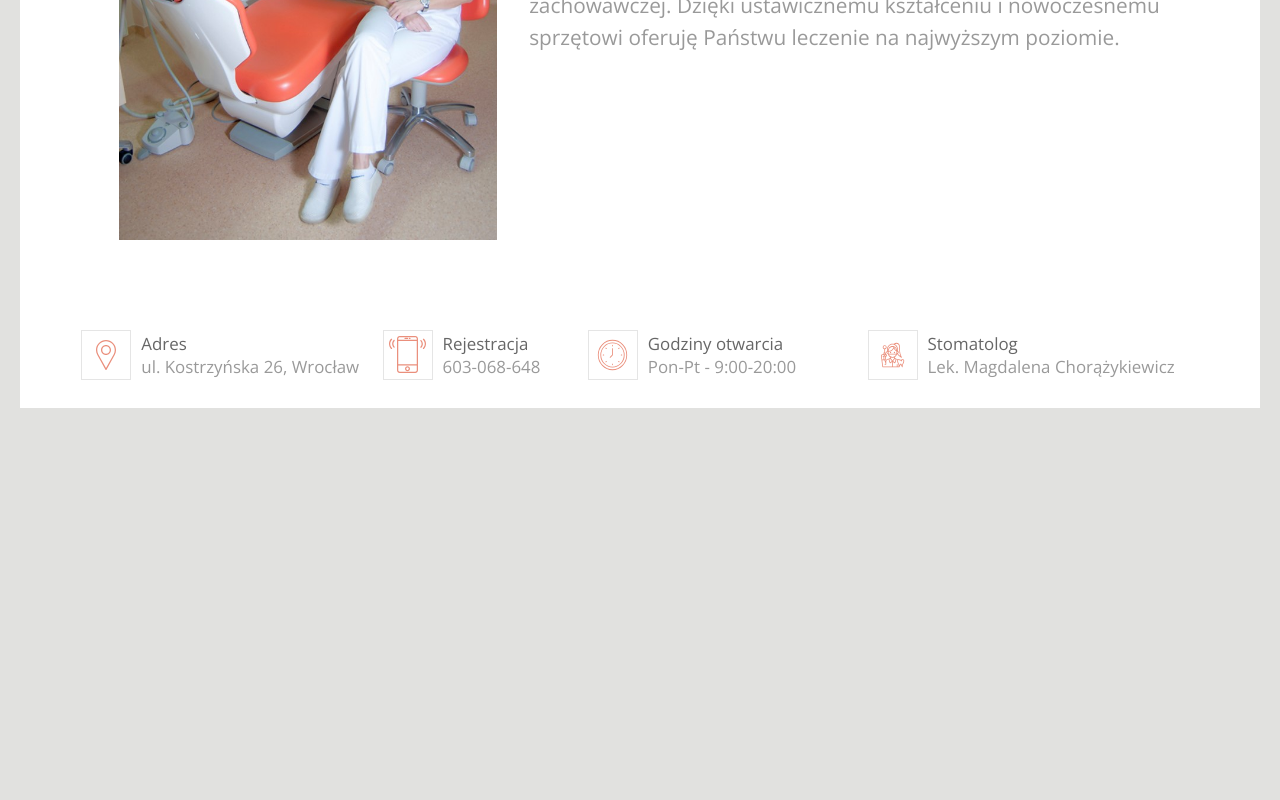
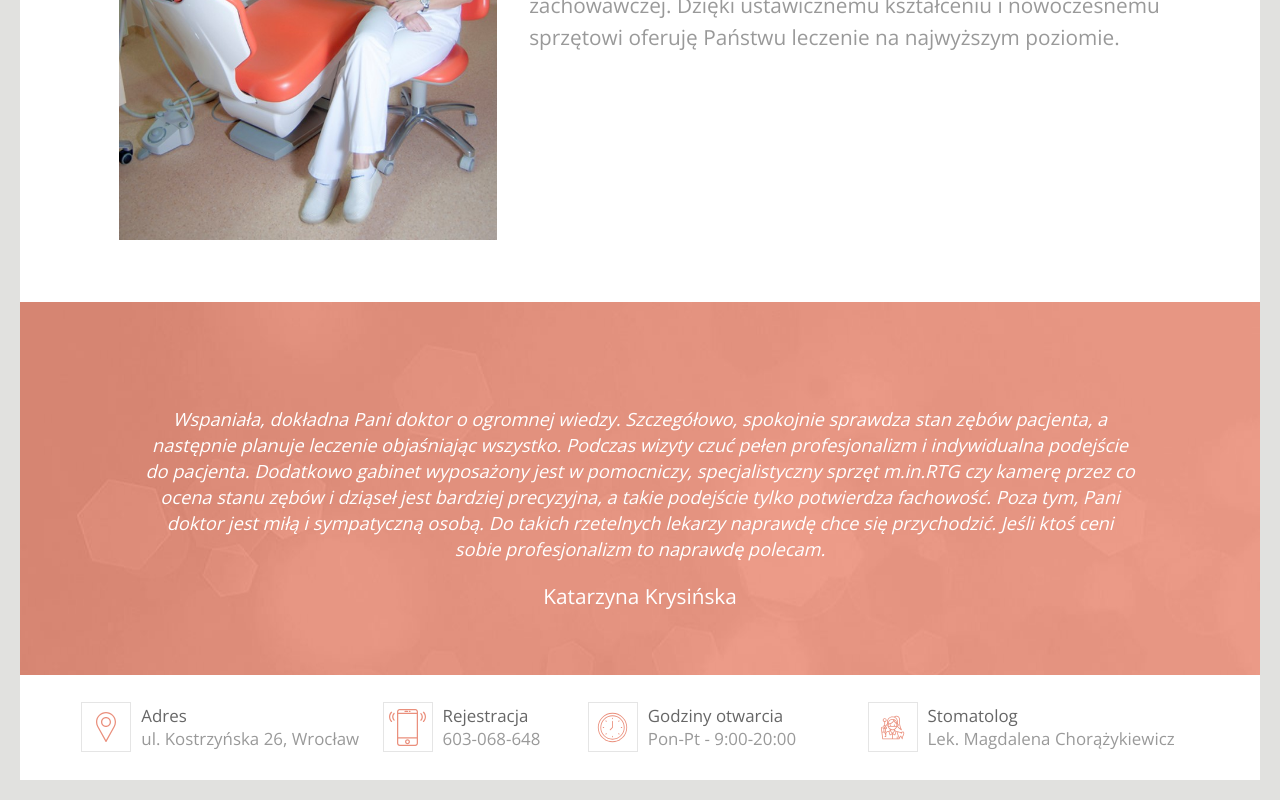
Before and after one commit to rybakpawel/StomatologKlecina, a React (Create React App) app: page /aboutme in a window 1280 px wide. Shown: the part 531-1331 px from the top of the page. Before the commit the page ends 959 px from the top, so only its background shows below. Built offline with nearby package versions, Linux system fonts and the light colour scheme.

Commit message:
Add Comments to AboutMe Page

```diff
--- a/src/jsx/Components/Comments.jsx
+++ b/src/jsx/Components/Comments.jsx
@@ -7,19 +7,22 @@ import "swiper/components/pagination/pagination.min.css"
 import "swiper/components/navigation/navigation.min.css"
 import emptyAvatar from '../../assets/images/empty_avatar.png'
 
-const Comments = () => {
+const Comments = ({ title, icon, line, dots, background }) => {
     const comments = [
         {
+            id: 1,
             avatar: emptyAvatar,
             comment: 'Pani Magda to profesjonalistka. Fachowe podejście do tematu bez naciągania klientów na zbędne koszty. Atmosfera super przyjazna, gabinet czysty i bardzo nowoczesny. Polecam panią Magdę!',
             name: 'Piotr'
         },
         {
+            id: 2,
             avatar: emptyAvatar,
             comment: 'Wspaniała, dokładna Pani doktor o ogromnej wiedzy. Szczegółowo, spokojnie sprawdza stan zębów pacjenta, a następnie planuje leczenie objaśniając wszystko. Podczas wizyty czuć pełen profesjonalizm i indywidualna podejście do pacjenta. Dodatkowo gabinet wyposażony jest w pomocniczy, specjalistyczny sprzęt m.in.RTG czy kamerę przez co ocena stanu zębów i dziąseł jest bardziej precyzyjna, a takie podejście tylko potwierdza fachowość. Poza tym, Pani doktor jest miłą i sympatyczną osobą. Do takich rzetelnych lekarzy naprawdę chce się przychodzić. Jeśli ktoś ceni sobie profesjonalizm to naprawdę polecam.',
             name: 'Katarzyna Krysińska'
         },
         {
+            id: 3,
             avatar: emptyAvatar,
             comment: 'Przewspaniała dentystka :) najlepsza jaka mi się w życiu mogła trafić. A dentysty boję się jak diabeł święconej wody !!! Gorąco polecam :)',
             name: 'Artur Bratuś'
@@ -27,47 +30,59 @@ const Comments = () => {
     ]
     SwiperCore.use([Autoplay, Pagination]);
 
+    const commentsList = comments.map(item => {
+
+        const { id, avatar, comment, name } = item
+
+        return (
+            <SwiperSlide>
+                <div className='comments__wrapper'
+                    key={id}>
+
+                    {icon ? <img className='comments__avatar' src={avatar} alt='avatar' /> : null}
+                    {line ? <Line /> : null}
+                    <p className={`comments__comment ${background === 'pink' ? 'comments__comment--pink' : ''}`}>{comment}</p>
+                    <h4 className={`comments__name ${background === 'pink' ? 'comments__name--pink' : ''}`}>{name}</h4>
+                </div>
+            </SwiperSlide>
+        )
+    })
+
     return (
         <>
-            <section className='comments'>
-                <h2 className='comments__title'>Opinie moich pacjentów</h2>
-                <Line center={true} />
+            <section className={`comments ${background === 'pink' ? 'comments--pink' : ''}`}>
+                {title ?
+                    <div>
+                        <h2 className='comments__title'>Opinie moich pacjentów</h2>
+                        <Line center={true} />
+                    </div>
+                    :
+                    null
+                }
 
-                <Swiper spaceBetween={30} centeredSlides={true} autoplay={{
-                    "delay": 2500,
-                    "disableOnInteraction": false
-                }} pagination={{
-                    "clickable": true
-                }} className="mySwiper">
-                    <SwiperSlide>
-                        <div className='comments__wrapper'>
-                            <img className='comments__avatar' src={comments[0].avatar} alt='avatar' />
-                            <Line />
-                            <p className='comments__comment'>{comments[0].comment}</p>
-                            <h4 className='comments__name'>{comments[0].name}</h4>
-                        </div>
-                    </SwiperSlide>
-                    <SwiperSlide>
-                        <div className='comments__wrapper'>
-                            <img className='comments__avatar' src={comments[1].avatar} alt='avatar' />
-                            <Line />
-                            <p className='comments__comment'>{comments[1].comment}</p>
-                            <h4 className='comments__name'>{comments[1].name}</h4>
-                        </div>
-                    </SwiperSlide>
-                    <SwiperSlide>
-                        <div className='comments__wrapper'>
-                            <img className='comments__avatar' src={comments[2].avatar} alt='avatar' />
-                            <Line />
-                            <p className='comments__comment'>{comments[2].comment}</p>
-                            <h4 className='comments__name'>{comments[2].name}</h4>
-                        </div>
-                    </SwiperSlide>
+                <Swiper
+                    spaceBetween={30}
+                    centeredSlides={true}
+                    autoplay={{
+                        "delay": 2500,
+                        "disableOnInteraction": false
+                    }}
+                    pagination={dots ? { "clickable": true } : false}
+                    className="mySwiper">
+                    {commentsList}
                 </Swiper>
             </section>
-            <Line allOver={true} />
+            {line ? <Line allOver={true} /> : null}
         </>
     )
 }
 
+Comments.defaultProps = {
+    title: true,
+    icon: true,
+    line: true,
+    dots: true,
+    background: 'white'
+};
+
 export default Comments;
--- a/src/jsx/pages/AboutMePage.jsx
+++ b/src/jsx/pages/AboutMePage.jsx
@@ -1,6 +1,7 @@
 import React from 'react'
 import Header from '../components/Header'
 import AboutMe from '../components/AboutMe'
+import Comments from '../components/Comments'
 import InfoShortcuts from '../components/InfoShortcuts'
 
 const AboutMePage = () => {
@@ -8,6 +9,12 @@ const AboutMePage = () => {
         <>
             <Header route='aboutme' />
             <AboutMe />
+            <Comments
+                title={false}
+                icon={false}
+                line={false}
+                dots={false}
+                background='pink' />
             <InfoShortcuts />
         </>
     )
--- a/src/styles/sections/_comments.scss
+++ b/src/styles/sections/_comments.scss
@@ -1,6 +1,9 @@
 .comments {
     padding: 0 10%;
-    background-color: #fff;
+
+    &--pink {
+        background-image: url("../assets/images/background.jpg");
+    }
 
     &__wrapper {
         display: flex;
@@ -30,11 +33,19 @@
         color: $darker-font;
         line-height: 2rem;
         text-align: center;
+
+        &--pink {
+            color: #fff;
+        }
     }
 
     &__name {
         color: $lighter-font;
         font-size: 1.6rem;
         font-weight: normal;
+
+        &--pink {
+            color: #fff;
+        }
     }
 }
--- a/src/styles/style.css
+++ b/src/styles/style.css
@@ -718,7 +718,10 @@ li {
 
 .comments {
   padding: 0 10%;
-  background-color: #fff;
+}
+
+.comments--pink {
+  background-image: url("../assets/images/background.jpg");
 }
 
 .comments__wrapper {
@@ -758,10 +761,18 @@ li {
   text-align: center;
 }
 
+.comments__comment--pink {
+  color: #fff;
+}
+
 .comments__name {
   color: rgba(0, 0, 0, 0.4);
   font-size: 1.6rem;
   font-weight: normal;
+}
+
+.comments__name--pink {
+  color: #fff;
 }
 
 .services-details {
```
Also changed, not shown: 1 other file (tests, documents, lock files or other folders).
